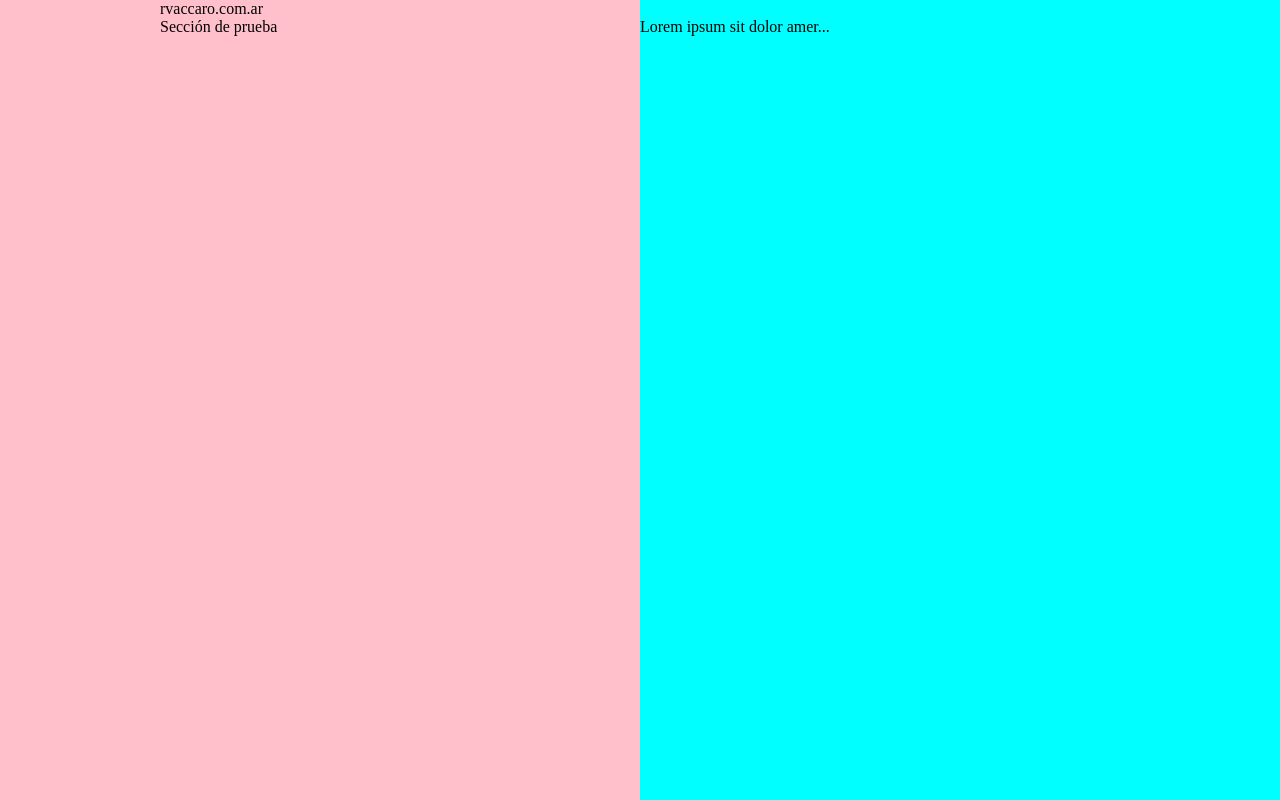
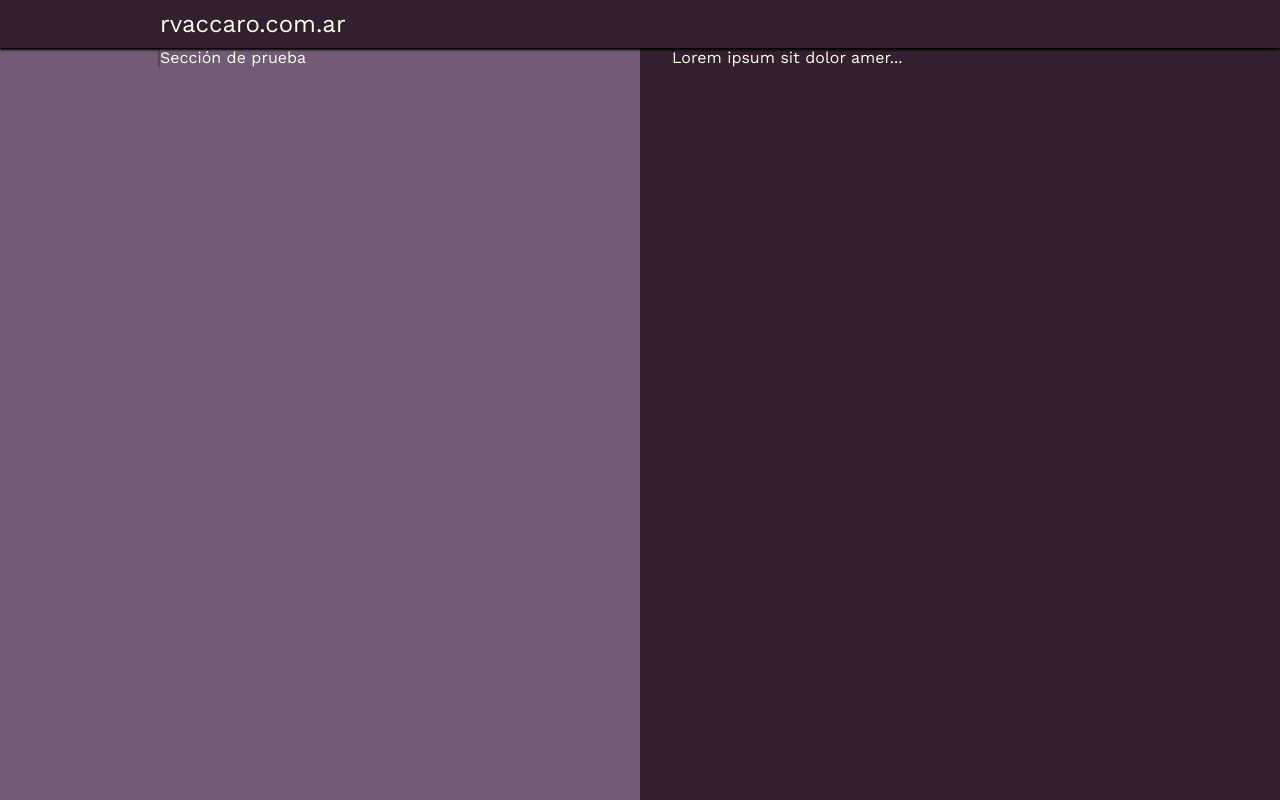
Before and after one commit to robertito13/robertito13.github.io, a Gatsby site: page / in a window 1280 px wide. Built offline with nearby package versions, Linux system fonts and the light colour scheme; Gatsby itself is replaced by a stand-in of ours.

Commit message:
Nuevo Diseño / Paleta de colores

```diff
--- a/gatsby-config.js
+++ b/gatsby-config.js
@@ -1,3 +1,15 @@
 module.exports = {
-  plugins: [],
+  plugins: [
+    {
+      resolve: `gatsby-plugin-prefetch-google-fonts`,
+      options: {
+        fonts: [
+          {
+            family: `Work Sans`,
+            variants: [`400`, `700`],
+          },
+        ],
+      },
+    },
+  ],
 };
--- a/package.json
+++ b/package.json
@@ -15,6 +15,7 @@
   },
   "dependencies": {
     "gatsby": "^2.23.1",
+    "gatsby-plugin-prefetch-google-fonts": "^1.4.3",
     "react": "^16.13.1",
     "react-dom": "^16.13.1"
   },
--- a/src/components/header.tsx
+++ b/src/components/header.tsx
@@ -6,7 +6,9 @@ class Header extends React.Component {
   render(): JSX.Element {
     return (
       <header className={styles.header}>
-        <div>rvaccaro.com.ar</div>
+        <div className={styles.container}>
+          rvaccaro.com.ar
+        </div>
       </header>
     );
   }
--- a/src/styles/header.module.css
+++ b/src/styles/header.module.css
@@ -1,6 +1,20 @@
 .header {
   display: flex;
   flex-direction: row;
+  align-items: center;
+
+  width: 100%;
+  height: 48px;
+
+  background-color: #322030;
+  box-shadow: 0px 2px 2px #000;
+}
+
+.container {
+  width: 100%;
   max-width: 960px;
+
   margin: 0 auto;
+
+  font-size: 1.5em;
 }
--- a/src/styles/main.css
+++ b/src/styles/main.css
@@ -1,4 +1,6 @@
 body {
   margin: 0;
-  background: linear-gradient(90deg, pink 50%, cyan 50%);
+  background: linear-gradient(90deg, #725B75 50%, #322030 50%);
+  color: #FCFDEB;
+  font-family: 'Work Sans', 'Gill Sans', 'Gill Sans MT', Calibri, 'Trebuchet MS', sans-serif;
 }
--- a/src/styles/section.module.css
+++ b/src/styles/section.module.css
@@ -1,14 +1,21 @@
 .section {
   display: flex;
   flex-direction: row;
+
+  width: 100%;
   max-width: 960px;
+
   margin: 0 auto;
 }
 
 .section header {
   flex: 1;
+  box-shadow: -2px 0px rgba(0, 0, 0, .25);
+  padding-right: 2em;
 }
 
 .section article {
   flex: 1;
+
+  padding-left: 2em;
 }
```
Also changed, not shown: 1 other file.
